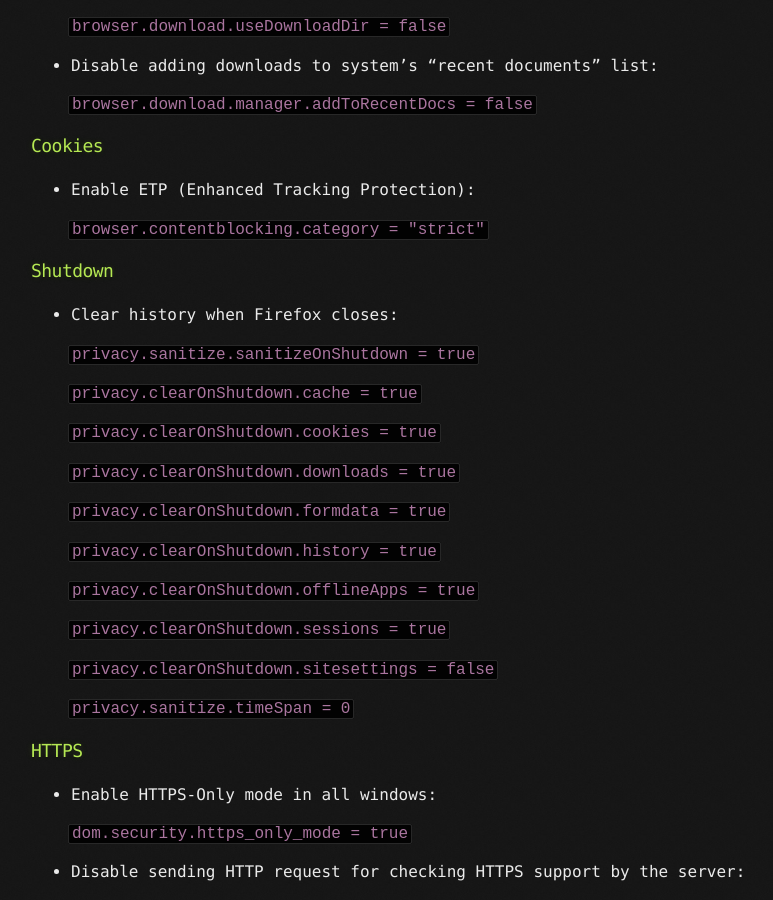
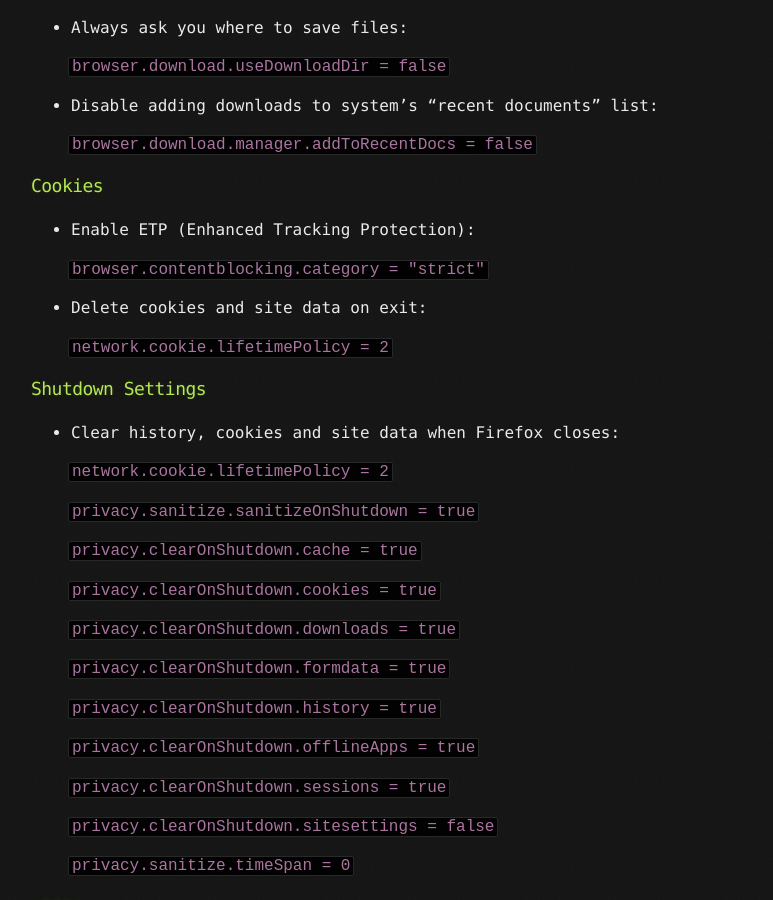
Before and after one commit to brainfucksec/brainfucksec.github.io, a Jekyll site: the page built from _posts/2022-01-06-hardening-firefox-2022.md, in a window 1280 px wide and 900 px high, scrolled down 7504 px. Shown: the whole window, without its empty margins (109-882 px from the left). Built offline with Jekyll 4.4.1, drawn with Linux system fonts in a browser that asks for light colours; some of the changed text lies outside the part shown.

Commit message:
Update fix: _posts/2022-01-06-hardening-firefox-2022.md

```diff
--- a/_posts/2022-01-06-hardening-firefox-2022.md
+++ b/_posts/2022-01-06-hardening-firefox-2022.md
@@ -357,9 +359,15 @@ On the search bar digit: `about:config` and set the parameters as follows:
 
     `browser.contentblocking.category = "strict"`
 
-### Shutdown
+* Delete cookies and site data on exit:
 
-* Clear history when Firefox closes:
+    `network.cookie.lifetimePolicy = 2`
+
+### Shutdown Settings
+
+* Clear history, cookies and site data when Firefox closes:
+
+    `network.cookie.lifetimePolicy = 2`
 
     `privacy.sanitize.sanitizeOnShutdown = true`
 
```
Also changed, not shown: other parts of _posts/2022-01-06-hardening-firefox-2022.md (+3 -1 lines).
